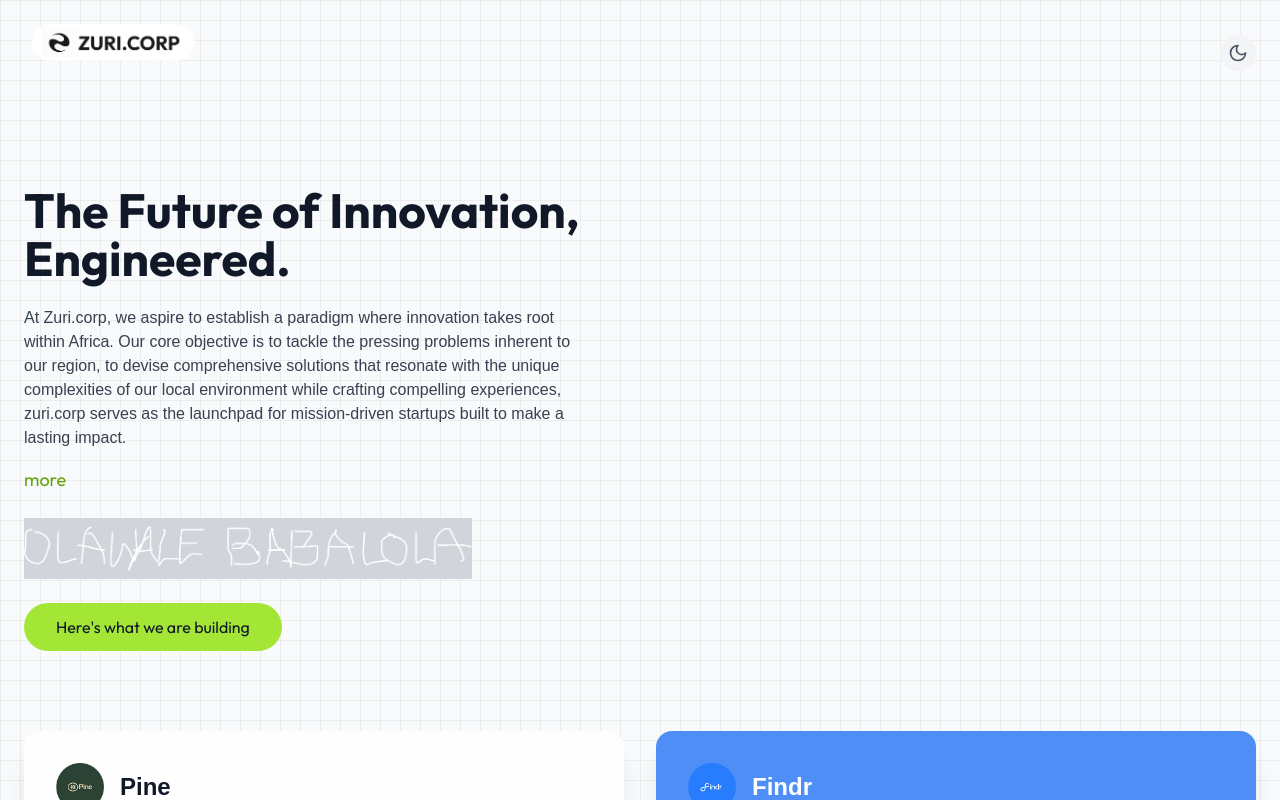
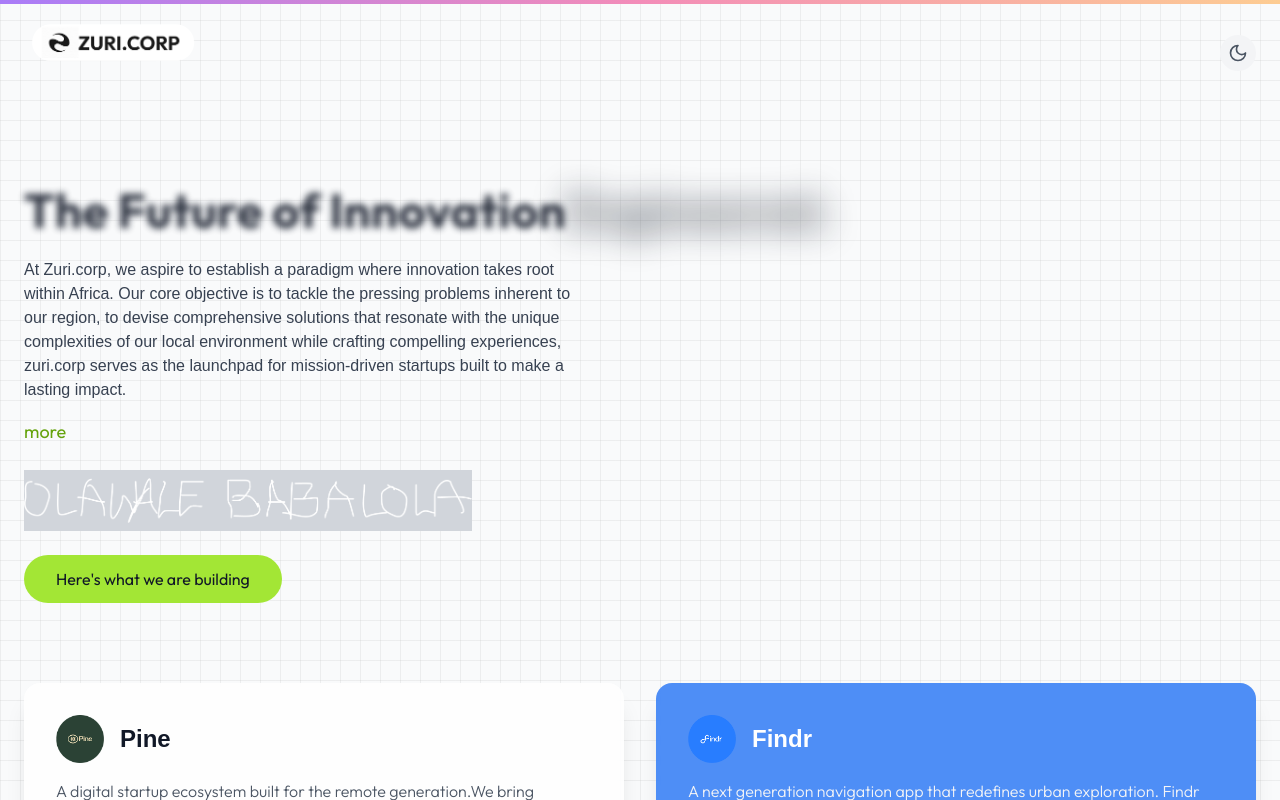
Before and after one commit to Oladotunlaniyan/zuri-landing, a React (Vite) app: page / in a window 1280 px wide. Both pictures are taken after a click on the button 1238 px from the left and 52 px from the top of the page. Shown: the top 800 px of the page. Built offline with nearby package versions, Linux system fonts and the light colour scheme.

Commit message:
Added new UI library and made very few ui changes

```diff
--- /dev/null
+++ b/lib/utils.ts
@@ -0,0 +1,7 @@
+import * as React from "react"
+import { clsx, type ClassValue } from "clsx"
+import { twMerge } from "tailwind-merge"
+
+export function cn(...inputs: ClassValue[]) {
+    return twMerge(clsx(inputs))
+}
--- a/package.json
+++ b/package.json
@@ -10,9 +10,12 @@
     "preview": "vite preview"
   },
   "dependencies": {
+    "clsx": "^2.1.1",
+    "framer-motion": "^12.7.4",
     "lucide-react": "^0.344.0",
     "react": "^18.3.1",
-    "react-dom": "^18.3.1"
+    "react-dom": "^18.3.1",
+    "tailwind-merge": "^3.2.0"
   },
   "devDependencies": {
     "@eslint/js": "^9.9.1",
--- a/src/App.tsx
+++ b/src/App.tsx
@@ -4,6 +4,8 @@
 import sign from  '../src/assets/signature.png'
 import pine from '../src/assets/pinelogo.png'
 import findr from '../src/assets/findrlogo.png'
+import { ScrollProgress } from './components/eldoraui/scrollprogress';
+import MorphingText from './components/eldoraui/morphingtext';
 
 function App() {
   const [isDarkMode, setIsDarkMode] = useState(true);
@@ -11,14 +13,13 @@
 
   return (
     <div className={`min-h-screen transition-colors duration-300 ${isDarkMode ? 'bg-black' : 'bg-gray-50'}`}>
+      <ScrollProgress />
       {/* Background Grid Effect */}
       <div className="fixed inset-0 bg-grid-pattern"></div>
 
       {/* Navigation */}
       <nav className="relative z-10 px-6 py-4 flex justify-between items-center">
         <div className="flex items-center space-x-2">
-          {/* <Building2 className={`w-6 h-6 ${isDarkMode ? 'text-white' : 'text-gray-900'}`} />
-          <span className={`font-bold text-xl ${isDarkMode ? 'text-white' : 'text-gray-900'}`}>ZURI.CORP</span> */}
           <img src= {logo} alt="Zuri logo" className='w-1/2 p-2 sm:w-1/2 ' />
         </div>
         <button
@@ -32,9 +33,13 @@
       {/* Hero Section */}
       <main className="relative z-10 container mx-auto px-6 pt-20 pb-12">
         <div className="max-w-4xl">
+          {/* <h1 className={`hero-font text-3xl md:text-5xl font-bold mb-6 ${isDarkMode ? 'text-white' : 'text-gray-900'}`}>
+          <MorphingText />
+            The Future of Innovation, <br /> Engineered.
+          </h1> */}
           <h1 className={`hero-font text-3xl md:text-5xl font-bold mb-6 ${isDarkMode ? 'text-white' : 'text-gray-900'}`}>
-            The Future of Innovation, <br /> Engineered.
-          </h1>
+           <MorphingText texts={["The Future of Innovation", "Engineered."]} />
+            </h1>
           <p className={`hero-text text-l md:text-1xl mb-4 ${isDarkMode ? 'text-gray-300' : 'text-gray-700'}`}>
           At Zuri.corp, we aspire to establish a paradigm where innovation takes root <br />
           within Africa. Our core objective is to tackle the pressing problems inherent to <br />
@@ -72,7 +77,7 @@
                 <img src={pine} className='w-12 h-12' />
                 <h3 className={`text-2xl font-bold hero-text  ${isDarkMode ? 'text-white' : 'text-gray-900'}`}>Pine</h3>
               </div>
-              <p className={` mb-6 ${isDarkMode ? 'text-gray-300' : 'text-gray-600'} hero-font font-light`}>
+              <p className={`mb-6 ${isDarkMode ? 'text-gray-300' : 'text-gray-600'} hero-font font-light`}>
               A digital startup ecosystem built
               for the remote generation.We bring together ambitious founders, builders, and investors
               from around the world into one powerful online platform.
--- /dev/null
+++ b/src/components/eldoraui/morphingtext.tsx
@@ -0,0 +1,139 @@
+import { useCallback, useEffect, useRef } from "react";
+
+import { cn } from "../../../lib/utils";
+
+const morphTime = 1.5;
+const cooldownTime = 0.5;
+
+const useMorphingText = (texts: string[]) => {
+  const textIndexRef = useRef(0);
+  const morphRef = useRef(0);
+  const cooldownRef = useRef(0);
+  const timeRef = useRef(new Date());
+
+  const text1Ref = useRef<HTMLSpanElement>(null);
+  const text2Ref = useRef<HTMLSpanElement>(null);
+
+  const setStyles = useCallback(
+    (fraction: number) => {
+      const [current1, current2] = [text1Ref.current, text2Ref.current];
+      if (!current1 || !current2) return;
+
+      current2.style.filter = `blur(${Math.min(8 / fraction - 8, 100)}px)`;
+      current2.style.opacity = `${Math.pow(fraction, 0.4) * 100}%`;
+
+      const invertedFraction = 1 - fraction;
+      current1.style.filter = `blur(${Math.min(8 / invertedFraction - 8, 100)}px)`;
+      current1.style.opacity = `${Math.pow(invertedFraction, 0.4) * 100}%`;
+
+      current1.textContent = texts[textIndexRef.current % texts.length];
+      current2.textContent = texts[(textIndexRef.current + 1) % texts.length];
+    },
+    [texts],
+  );
+
+  const doMorph = useCallback(() => {
+    morphRef.current -= cooldownRef.current;
+    cooldownRef.current = 0;
+
+    let fraction = morphRef.current / morphTime;
+
+    if (fraction > 1) {
+      cooldownRef.current = cooldownTime;
+      fraction = 1;
+    }
+
+    setStyles(fraction);
+
+    if (fraction === 1) {
+      textIndexRef.current++;
+    }
+  }, [setStyles]);
+
+  const doCooldown = useCallback(() => {
+    morphRef.current = 0;
+    const [current1, current2] = [text1Ref.current, text2Ref.current];
+    if (current1 && current2) {
+      current2.style.filter = "none";
+      current2.style.opacity = "100%";
+      current1.style.filter = "none";
+      current1.style.opacity = "0%";
+    }
+  }, []);
+
+  useEffect(() => {
+    let animationFrameId: number;
+
+    const animate = () => {
+      animationFrameId = requestAnimationFrame(animate);
+
+      const newTime = new Date();
+      const dt = (newTime.getTime() - timeRef.current.getTime()) / 1000;
+      timeRef.current = newTime;
+
+      cooldownRef.current -= dt;
+
+      if (cooldownRef.current <= 0) doMorph();
+      else doCooldown();
+    };
+
+    animate();
+    return () => {
+      cancelAnimationFrame(animationFrameId);
+    };
+  }, [doMorph, doCooldown]);
+
+  return { text1Ref, text2Ref };
+};
+
+interface MorphingTextProps {
+  className?: string;
+  texts: string[];
+}
+
+const Texts: React.FC<Pick<MorphingTextProps, "texts">> = ({ texts }) => {
+  const { text1Ref, text2Ref } = useMorphingText(texts);
+  return (
+    <>
+      <span
+        // className="absolute inset-x-0 top-0 m-auto inline-block w-full"
+        ref={text1Ref}
+      />
+      <span
+        // className="absolute inset-x-0 top-0 m-auto inline-block w-full"
+        ref={text2Ref}
+      />
+    </>
+  );
+};
+
+const SvgFilters: React.FC = () => (
+  <svg id="filters" className="hidden" preserveAspectRatio="xMidYMid slice">
+    <defs>
+      <filter id="threshold">
+        <feColorMatrix
+          in="SourceGraphic"
+          type="matrix"
+          values="1 0 0 0 0
+                  0 1 0 0 0
+                  0 0 1 0 0
+                  0 0 0 255 -140"
+        />
+      </filter>
+    </defs>
+  </svg>
+);
+
+const MorphingText: React.FC<MorphingTextProps> = ({ texts, className }) => (
+  <div
+    className={cn(
+      // "relative mx-auto h-16 w-full max-w-screen-md text-center font-sans text-[40pt] font-bold leading-none [filter:url(#threshold)_blur(0.6px)] md:h-24 lg:text-[6rem]",
+      className,
+    )}
+  >
+    <Texts texts={texts} />
+    <SvgFilters />
+  </div>
+);
+
+export default MorphingText;
--- /dev/null
+++ b/src/components/eldoraui/scrollprogress.tsx
@@ -0,0 +1,28 @@
+import { cn } from "../../../lib/utils";
+import { motion, useScroll, useSpring } from "framer-motion";
+
+interface ScrollProgressProps {
+  className?: string;
+}
+
+export function ScrollProgress({ className }: ScrollProgressProps) {
+  const { scrollYProgress } = useScroll();
+
+  const scaleX = useSpring(scrollYProgress, {
+    stiffness: 200,
+    damping: 50,
+    restDelta: 0.001,
+  });
+
+  return (
+    <motion.div
+      className={cn(
+        "fixed inset-x-0 top-0 z-[1000] h-1 origin-left bg-gradient-to-r from-[#A97CF8] via-[#F38CB8] to-[#FDCC92]",
+        className,
+      )}
+      style={{
+        scaleX,
+      }}
+    />
+  );
+}
```
Also changed, not shown: 2 other files (tests, documents, lock files or other folders).
